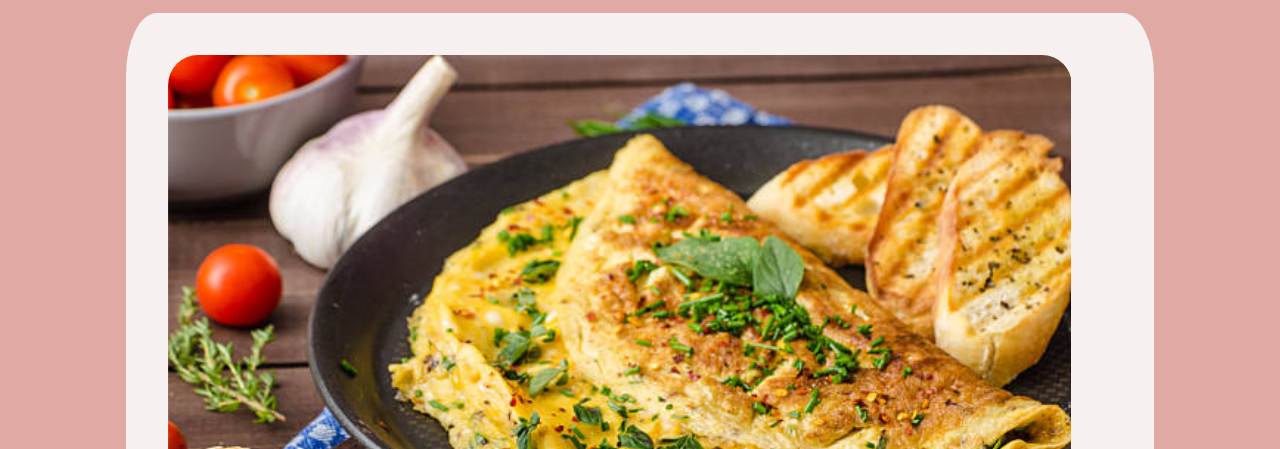
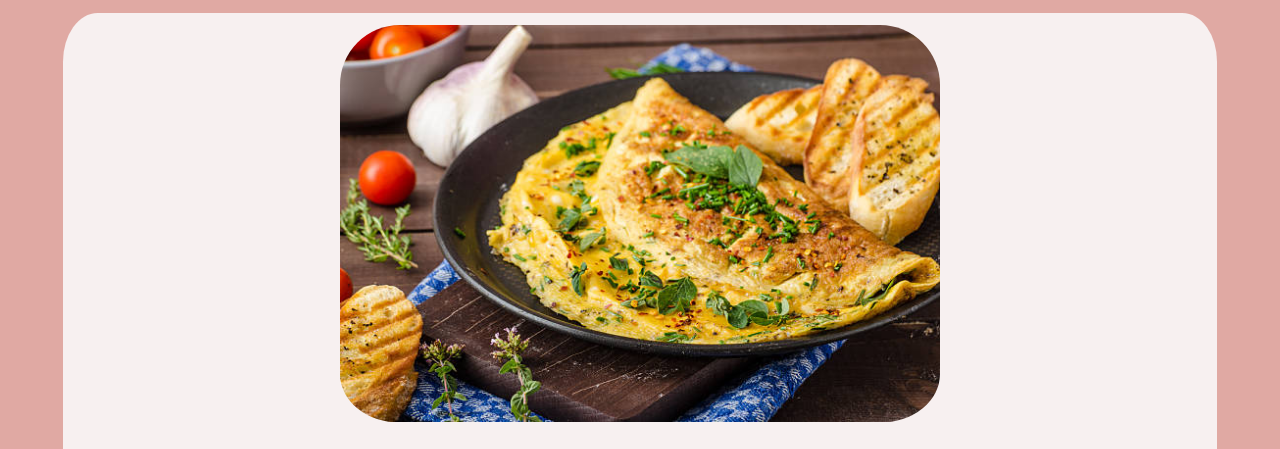
Before and after one commit to Camile-Almeida/projeto-site-de-receita, a plain HTML site: page index.html in a window 1280 px wide. Shown: the top 449 px of the page. Drawn offline with Linux system fonts and the light colour scheme.

Commit message:
Update index.html
img

```diff
--- a/index.html
+++ b/index.html
@@ -7,20 +7,18 @@
   <style>
     body{
         font-family:'Segoe UI', Tahoma, Geneva, Verdana, sans-serif;
-        font-size: larger;
         margin: 1%;
         background-color: rgb(224, 169, 163);
     }
     .container{
-        height: 100%;
-        width:80%;
+        width:90%;
         background-color: rgb(247, 240, 240);
         margin:auto;
         border-radius: 3%;
         padding: 1%;
         display: flex; /* importante para ficar responsivo*/
         flex-direction: column;/* importante para ficar um embaixo do outro*/
-        justify-content:space-between;
+
     }
     .tempo{
         background-color: rgb(226, 204, 216);
@@ -32,19 +30,22 @@
     }
     h2{
         color: rgb(163, 135, 132);
-        justify-content: flex-start;
-
-
     }
-    img{
-     padding: 3%;
-     height: 40%;
-     width: 90%;
+    .imagem {
+        display: flex;
+        justify-content: center;
+    }
+    .imagem img{
+     width:100%;
+     max-width: 600px;
+     height: auto;
+     border-radius: 16px;
      padding-bottom: 1%;
-     justify-content: center;
-     align-items: center;
-
+     display: block;
     }
+    .container>img{
+   align-items: center;
+  }
     td{
         padding: 1% 1%;
         border-bottom: 1% solid #ddd;
@@ -58,7 +59,9 @@
 </head>
 <body>
     <div class="container">
-    <img src="omelete foto.jpg" alt="" style="border-radius: 60px;">
+    <div class="imagem">
+        <img src="omelete foto.jpg" alt="" style="border-radius: 60px;">
+    </div>
     <h1> Receita de Omelete Simples    </h1>
     <p> Um prato fácil e rápido, perfeito para qualquer refeição. Esta omelete clássica combina ovos batidos cozidos à perfeição, opcionalmente recheados com queijo, vegetais ou carnes de sua escolha. </p>
     <div class="tempo"><h3> Tempo de preparação</h3>
```
